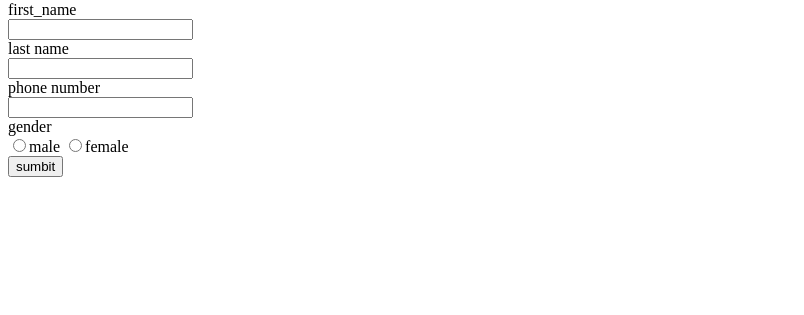
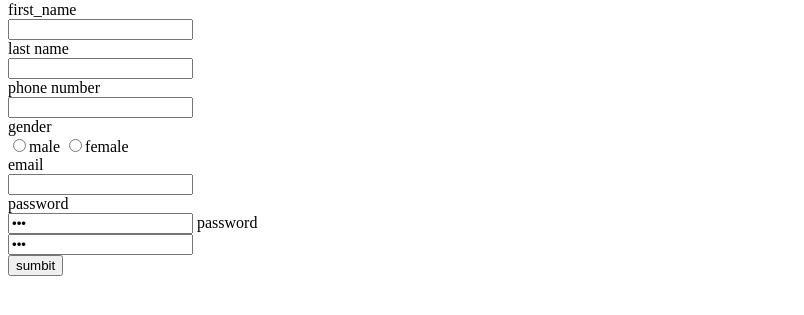
Before and after one commit to Keerthanak121/sample, a plain HTML site: page index.html in a window 1280 px wide. Shown: the part 79-394 px from the top of the page, without its empty margins (0-804 px from the left). Drawn offline with Linux system fonts and the light colour scheme.

Commit message:
Update index.html

```diff
--- a/index.html
+++ b/index.html
@@ -24,6 +24,16 @@
                 <input type="radio" value = "female">female
             </div>
             <div>
+                <label>email</label><br>
+                <input type="text">
+            </div>
+            <div>
+                <label>password</label><br>
+                <input type="password" value = "pwd" name = "pwd">
+                <label>password</label><br>
+                <input type="password" value = "pwd" name = "pwd">
+            </div>
+            <div>
                 <input type="submit" value="sumbit" name="sub">
             </div>
         </form>
```
